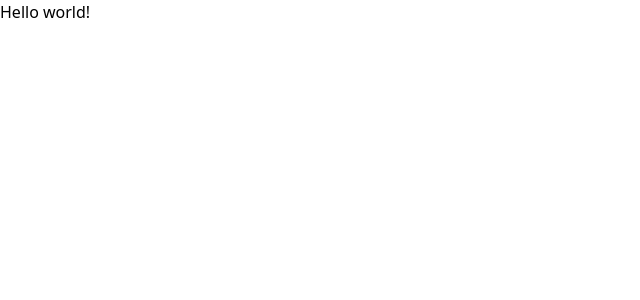
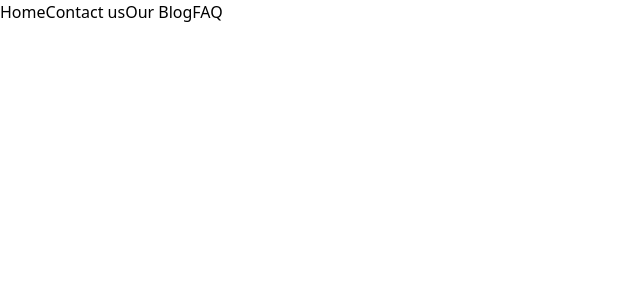
Before and after one commit to Salman-Faiz/Introduction-to-react-router, a React (Vite) app: page / in a window 1280 px wide. Shown: the top 300 px of the page, without its empty margins (0-640 px from the left). Built offline with nearby package versions, Linux system fonts and the light colour scheme.

Commit message:
explore nested router

```diff
--- /dev/null
+++ b/src/Components/Navbar/Navbar.jsx
@@ -0,0 +1,22 @@
+import { Link } from "react-router-dom";
+import { Outlet } from "react-router-dom";
+
+const Navbar = () => {
+    return (
+        <div >
+
+            <nav >
+                <Link to={'/home'} className="mr-5">Home</Link>
+                <Link to={'/contact'} className="mr-5">Contact us</Link>
+                <Link to={'/blog'} className="mr-5">Our Blog</Link>
+                <Link to={'/FAQ'} className="mr-5">FAQ</Link>
+            </nav>
+
+
+
+            <Outlet />
+        </div>
+    );
+};
+
+export default Navbar;
```
Also changed, not shown: src/main.jsx (+14 -2 lines).
